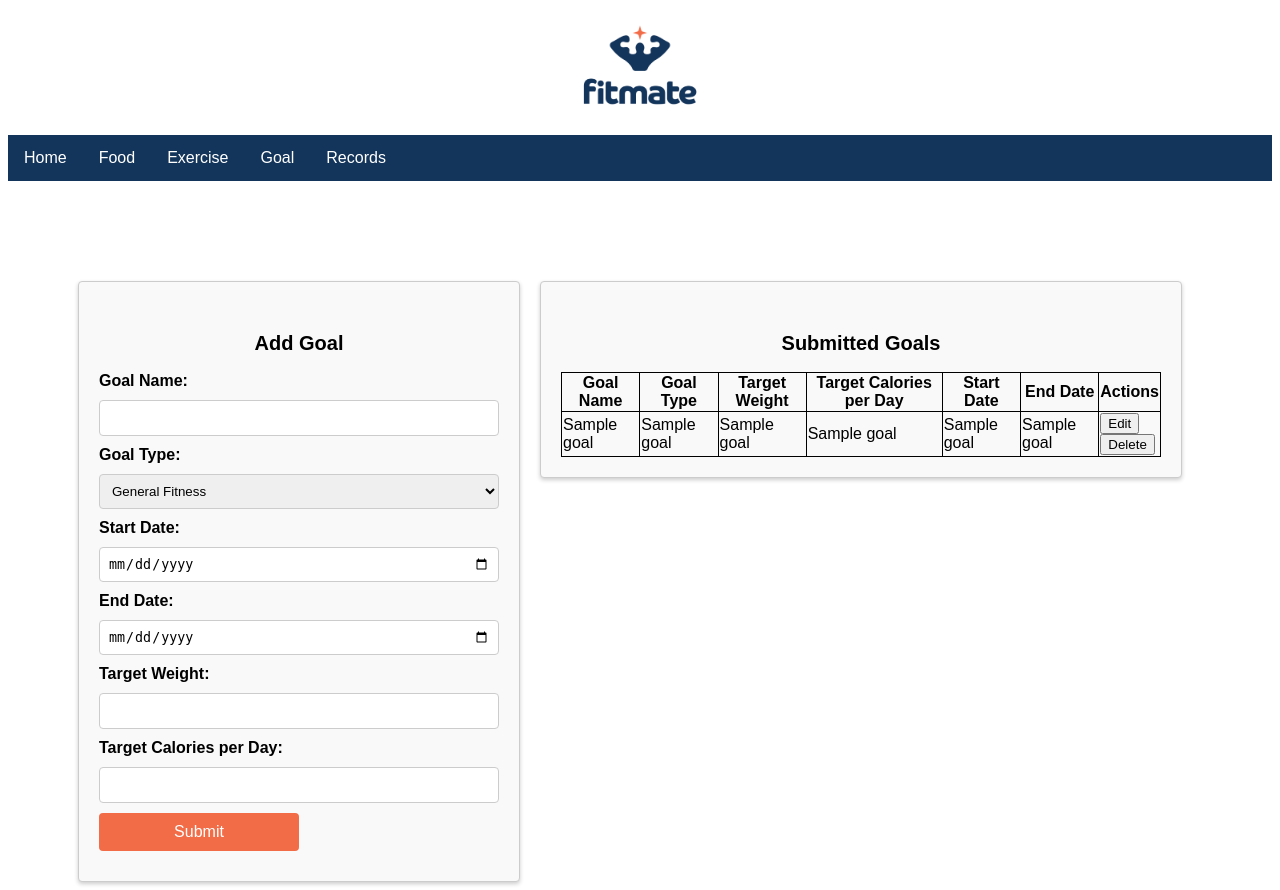
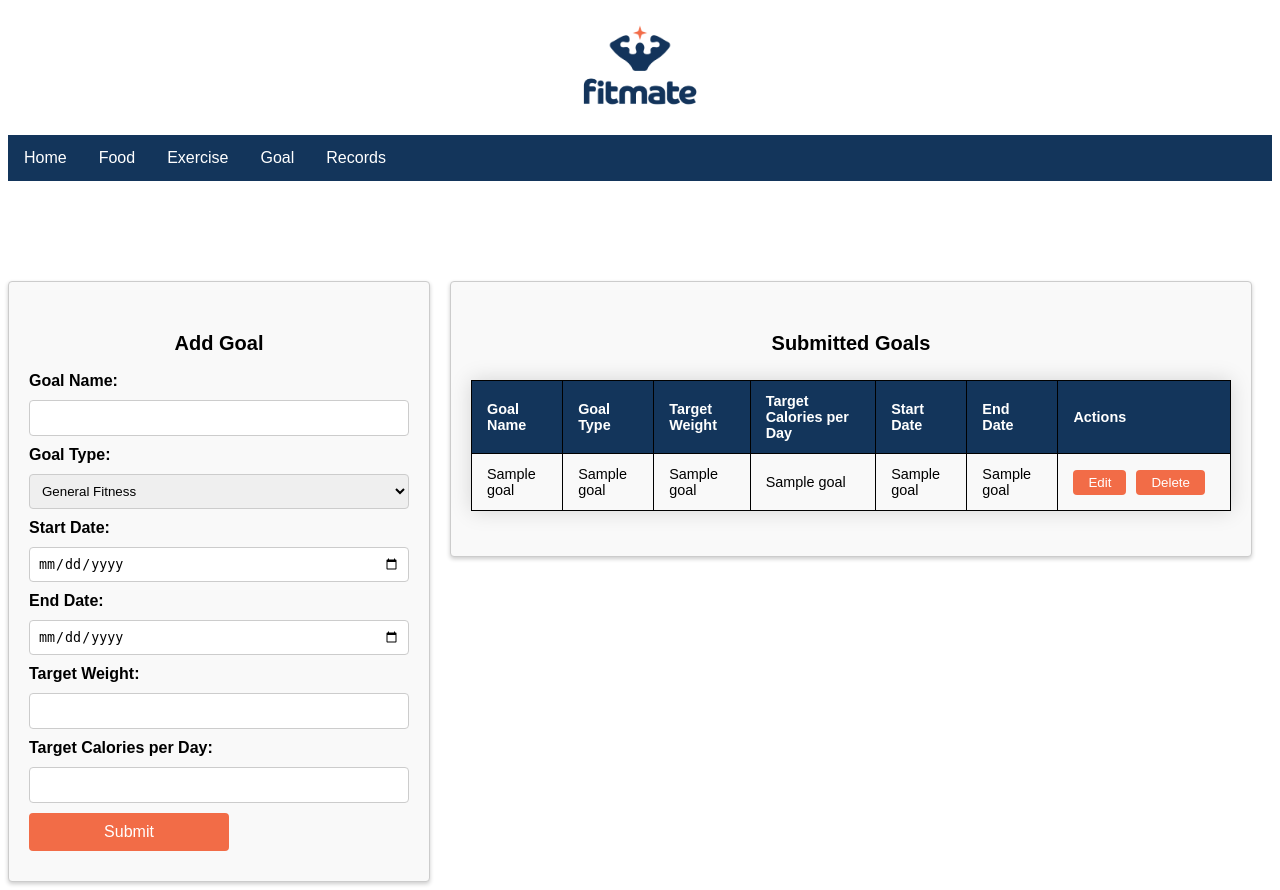
Before and after one commit to renukaramm/DatabaseSystems, a Flask app: template fitmate/templates/goal.html in a window 1280 px wide. Run offline with Flask 3, Linux system fonts and the light colour scheme; the template is opened without the code that fills it: most values are stand-ins (such as "Sample title", 1, 10 or a date in 2020).

Commit message:
goal page css

```diff
--- a/fitmate/static/style.css
+++ b/fitmate/static/style.css
@@ -117,13 +117,13 @@ input[type="password"] {
 }
 
 input[type="submit"] {
-  background-color: #4CAF50;
+  background-color: #f26c47;
   color: white;
   cursor: pointer;
 }
 
 input[type="submit"]:hover {
-  background-color: #45a049;
+  background-color: #f26c47;
 }
 
 
--- a/fitmate/templates/goal.html
+++ b/fitmate/templates/goal.html
@@ -5,6 +5,40 @@
   <link rel="stylesheet" type="text/css" href="{{ url_for('static', filename='style.css') }}">
   <title>Goal</title>
   <style>
+    .goals-table {
+      border-collapse: collapse;
+      margin: 25px 0;
+      font-size: 0.9em;
+      font-family: sans-serif;
+      min-width: 400px;
+      box-shadow: 0 0 20px rgba(0, 0, 0, 0.15);
+    }
+
+    .goals-table th,
+    .goals-table td {
+      padding: 12px 15px;
+    }
+
+    .goals-table thead tr {
+      background-color: #13355b;
+      color: #ffffff;
+      text-align: left;
+    }
+
+    .goals-table tbody tr {
+      border-bottom: 1px solid #dddddd;
+    }
+
+    .goals-table tbody tr:nth-of-type(even) {
+      background-color: #f3f3f3;
+    }
+
+
+    .goals-table tbody tr.active-row {
+      font-weight: bold;
+      color: #13355b;
+    }
+
     .goal-container {
       display: flex;
       justify-content: center;
@@ -23,7 +57,7 @@
     }
 
     .submitted-goals-container {
-      width: 600px;
+      width: 800px;
       padding: 20px;
       border: 1px solid #ccc;
       border-radius: 4px;
@@ -46,10 +80,40 @@
       margin-bottom: 10px;
     }
 
+    .goal-form-container input[type="submit"],
+    .submitted-goals-container button {
+      background-color: #f26c47;
+      color: #fff;
+      border: none;
+      border-radius: 4px;
+      padding: 5px 15px;
+      cursor: pointer;
+      transition: background-color 0.3s ease;
+      flex: 1;
+    }
+
+    .goal-form-container input[type="submit"]:hover,
+    .submitted-goals-container button:hover {
+      background-color: #d64935;
+    }
+
     .goal-form-container input[type="text"],
     .goal-form-container input[type="date"],
     .goal-form-container input[type="number"],
     .goal-form-container select {
+      width: 100%;
+      padding: 8px;
+      border: 1px solid #ccc;
+      border-radius: 4px;
+      box-sizing: border-box;
+      margin-bottom: 10px;
+    }
+
+
+    .modal-content input[type="text"],
+    .modal-content input[type="date"],
+    .modal-content input[type="number"],
+    .modal-content select {
       width: 100%;
       padding: 8px;
       border: 1px solid #ccc;
@@ -98,6 +162,9 @@
       border: 1px solid #888;
       width: 400px;
       border-radius: 4px;
+      display: flex;
+      flex-direction: column;
+      align-items: center;
     }
 
     .close {
@@ -115,10 +182,20 @@
       cursor: pointer;
     }
 
-    table, th, td {
-  border: 1px solid black;
-  border-collapse: collapse;
-}
+    table,
+    th,
+    td {
+      border: 1px solid black;
+      border-collapse: collapse;
+    }
+
+     .button-container {
+      display: flex;
+    }
+
+    .button-container button {
+      margin-right: 10px;
+    }
   </style>
 </head>
 
@@ -185,7 +262,7 @@
     <div class="submitted-goals-container">
       <h2>Submitted Goals</h2>
       {% if goals %}
-      <table>
+      <table class="goals-table">
         <thead>
           <tr>
             <th>Goal Name</th>
@@ -207,15 +284,18 @@
             <td>{{ goal[6] }}</td>
             <td>{{ goal[7] }}</td>
             <td>
-              <form action="/update_goal" method="POST" onsubmit="showEditGoalForm('{{ goal[0] }}', '{{ goal[2] }}', '{{ goal[3] }}', '{{ goal[6] }}', '{{ goal[7] }}', '{{ goal[4] }}', '{{ goal[5] }}'); return false;">
+              <div class="button-container">
+              <form action="/update_goal" method="POST"
+                onsubmit="showEditGoalForm('{{ goal[0] }}', '{{ goal[2] }}', '{{ goal[3] }}', '{{ goal[6] }}', '{{ goal[7] }}', '{{ goal[4] }}', '{{ goal[5] }}'); return false;">
                 <input type="hidden" name="goalId" value="{{ goal[0] }}">
-                <button class="btn btn-danger btn-sm" type="submit">Edit</button>
+                <button class="" type="submit">Edit</button>
               </form>
 
               <form action="/delete_goal" method="POST" style="display: inline;">
                 <input type="hidden" name="goalId" value="{{ goal[0] }}">
-                <button class="btn btn-danger btn-sm" type="submit">Delete</button>
+                <button class="" type="submit">Delete</button>
               </form>
+            </div>
             </td>
           </tr>
           {% endfor %}
```
